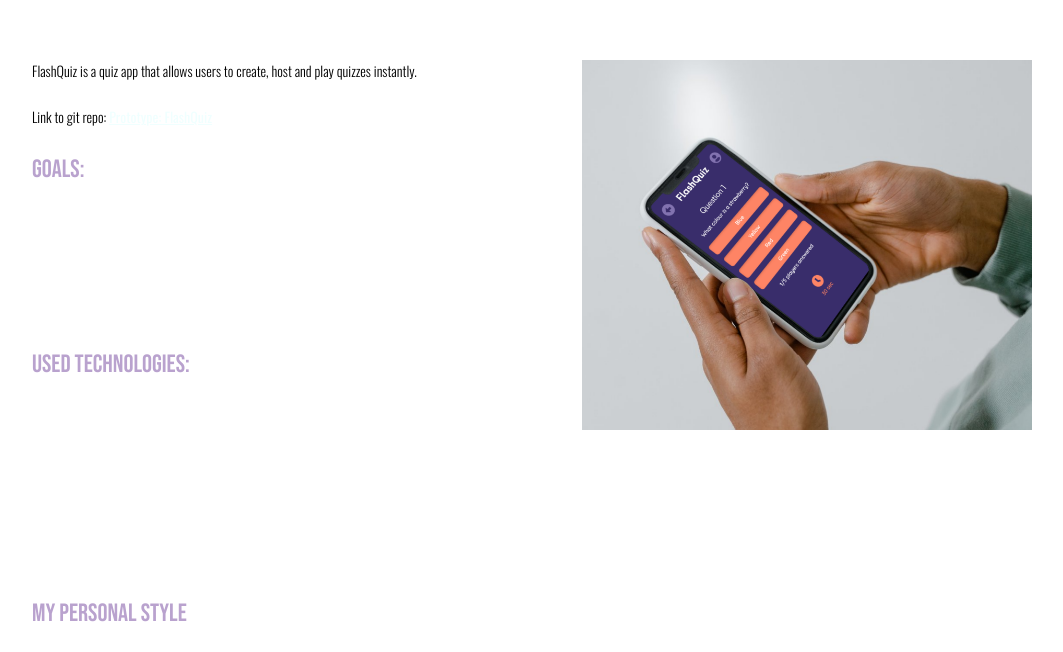
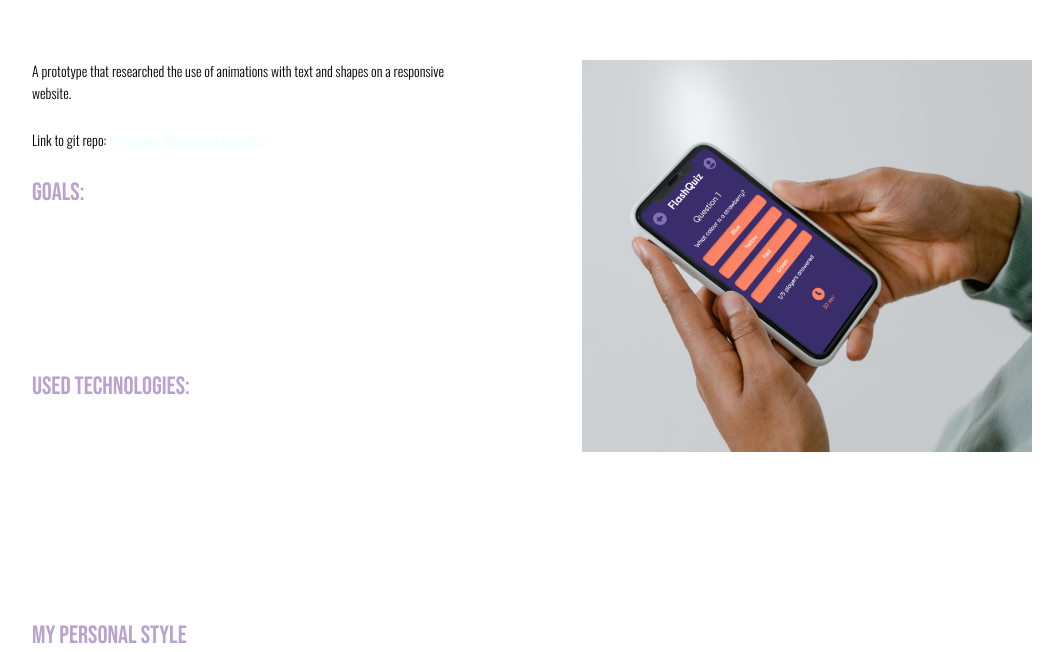
Before and after one commit to RyanVankriekinge/portfolio, a Vue app: page /gsap-animations in a window 1280 px wide. Shown: the part 148-800 px from the top of the page, without its empty margins (108-1171 px from the left). Built offline with nearby package versions, Linux system fonts and the light colour scheme.

Commit message:
feat: Adding correct git repo to GSAP animations prototype

```diff
--- a/src/views/works/FlashQuizView.vue
+++ b/src/views/works/FlashQuizView.vue
@@ -49,7 +49,7 @@ onMounted(() => {
                     <div class="column">
                         <p>FlashQuiz is a quiz app that allows users to create, host and play quizzes instantly.</p><br>
                         <p style="display: inline;">Link to git repo:</p>
-                        <a href="https://github.com/EHB-MCT/expertlab-pt1-RyanVankriekinge/tree/feat/host-lobby"
+                        <a href="https://github.com/EHB-MCT/expertlab-pt1-RyanVankriekinge/"
                         target="_blank" style="color: azure; font-family: 'Oswald', sans-serif; font-size: 14px;">Prototype: FlashQuiz</a>
                         <h3>Goals:</h3>
                         <ul>
--- a/src/views/works/GsapAnimationsView.vue
+++ b/src/views/works/GsapAnimationsView.vue
@@ -16,10 +16,10 @@ onMounted(() => {
               <div class="section">
                   <h2 class="prototype-title title typing-animation">Dynamic transitions</h2>
                   <div class="column">
-                      <p>FlashQuiz is a quiz app that allows users to create, host and play quizzes instantly.</p><br>
+                      <p>A prototype that researched the use of animations with text and shapes on a responsive website.</p><br>
                       <p style="display: inline;">Link to git repo:</p>
-                      <a href="https://github.com/EHB-MCT/expertlab-pt1-RyanVankriekinge/tree/feat/host-lobby"
-                      target="_blank" style="color: azure; font-family: 'Oswald', sans-serif; font-size: 14px;">Prototype: FlashQuiz</a>
+                      <a href="https://github.com/EHB-MCT/expertlab-pt2-RyanVankriekinge/"
+                      target="_blank" style="color: azure; font-family: 'Oswald', sans-serif; font-size: 14px;">Prototype: Dynamic transitions</a>
                       <h3>Goals:</h3>
                       <ul>
                           <li>Create dynamic animations for my portfolio page</li>
```
